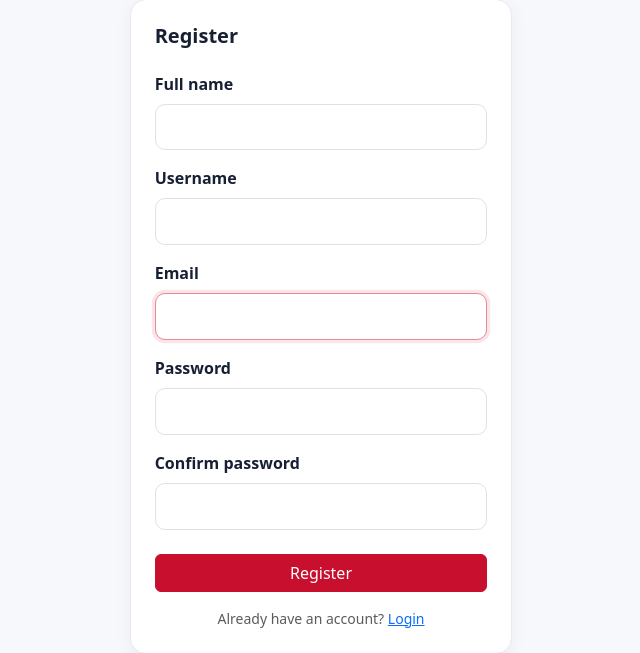
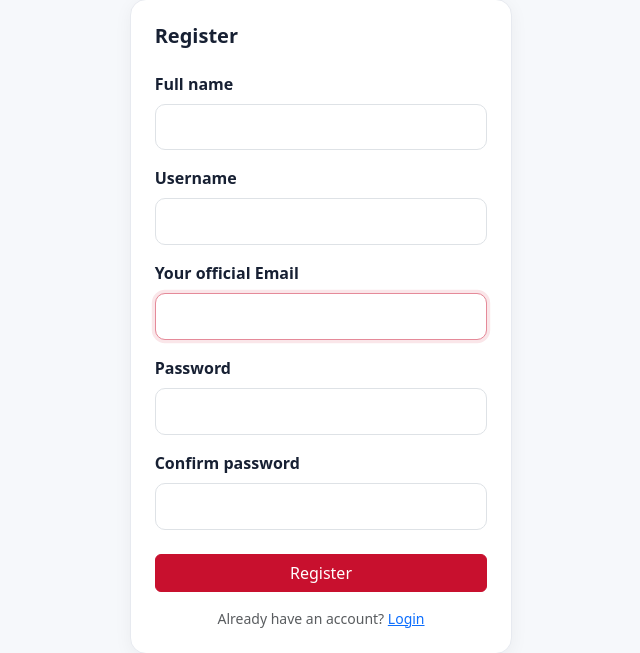
Before and after one commit to maxibianosoares/ai-recruitment-decision-support, a Django app: page /accounts/register/ in a window 1280 px wide. Shown: the part 312-965 px from the top of the page, without its empty margins (319-959 px from the left). Run offline with Django 5.2, Linux system fonts and the light colour scheme; parts of the project's set-up code (start-up, migrations or seed data) failed here and were passed over.

Commit message:
Mudansa naran email input

```diff
--- a/accounts/templates/accounts/register.html
+++ b/accounts/templates/accounts/register.html
@@ -1,3 +1,3 @@
 {% extends 'base.html' %}
 {% block title %}Register · AI Civil Service{% endblock %}
-{% block content %}<div class="row justify-content-center py-5"><div class="col-md-5 col-lg-4"><div class="text-center mb-4"><h1>🇹🇱</h1><h1 class="h3 fw-bold">AI Civil Service</h1><p class="text-muted">Create a candidate account</p></div><div class="page-card p-4"><h2 class="h5 fw-bold mb-4">Register</h2>{% if form.errors %}<div class="alert alert-danger py-2 small" role="alert">{% for field in form %}{% for error in field.errors %}{{ error }}<br>{% endfor %}{% endfor %}{% for error in form.non_field_errors %}{{ error }}<br>{% endfor %}</div>{% endif %}<form method="POST">{% csrf_token %}<div class="mb-3"><label class="form-label fw-semibold">Full name</label>{{ form.first_name }}</div><div class="mb-3"><label class="form-label fw-semibold">Username</label>{{ form.username }}</div><div class="mb-3"><label class="form-label fw-semibold">Email</label>{{ form.email }}</div><div class="mb-3"><label class="form-label fw-semibold">Password</label>{{ form.password1 }}</div><div class="mb-4"><label class="form-label fw-semibold">Confirm password</label>{{ form.password2 }}</div><button class="btn btn-tl w-100">Register</button></form><p class="text-center small text-muted mt-3 mb-0">Already have an account? <a href="{% url 'login' %}">Login</a></p></div></div></div>{% endblock %}
+{% block content %}<div class="row justify-content-center py-5"><div class="col-md-5 col-lg-4"><div class="text-center mb-4"><h1>🇹🇱</h1><h1 class="h3 fw-bold">AI Civil Service</h1><p class="text-muted">Create a candidate account</p></div><div class="page-card p-4"><h2 class="h5 fw-bold mb-4">Register</h2>{% if form.errors %}<div class="alert alert-danger py-2 small" role="alert">{% for field in form %}{% for error in field.errors %}{{ error }}<br>{% endfor %}{% endfor %}{% for error in form.non_field_errors %}{{ error }}<br>{% endfor %}</div>{% endif %}<form method="POST">{% csrf_token %}<div class="mb-3"><label class="form-label fw-semibold">Full name</label>{{ form.first_name }}</div><div class="mb-3"><label class="form-label fw-semibold">Username</label>{{ form.username }}</div><div class="mb-3"><label class="form-label fw-semibold">Your official Email</label>{{ form.email }}</div><div class="mb-3"><label class="form-label fw-semibold">Password</label>{{ form.password1 }}</div><div class="mb-4"><label class="form-label fw-semibold">Confirm password</label>{{ form.password2 }}</div><button class="btn btn-tl w-100">Register</button></form><p class="text-center small text-muted mt-3 mb-0">Already have an account? <a href="{% url 'login' %}">Login</a></p></div></div></div>{% endblock %}
```
Also changed, not shown: 1 other file.
